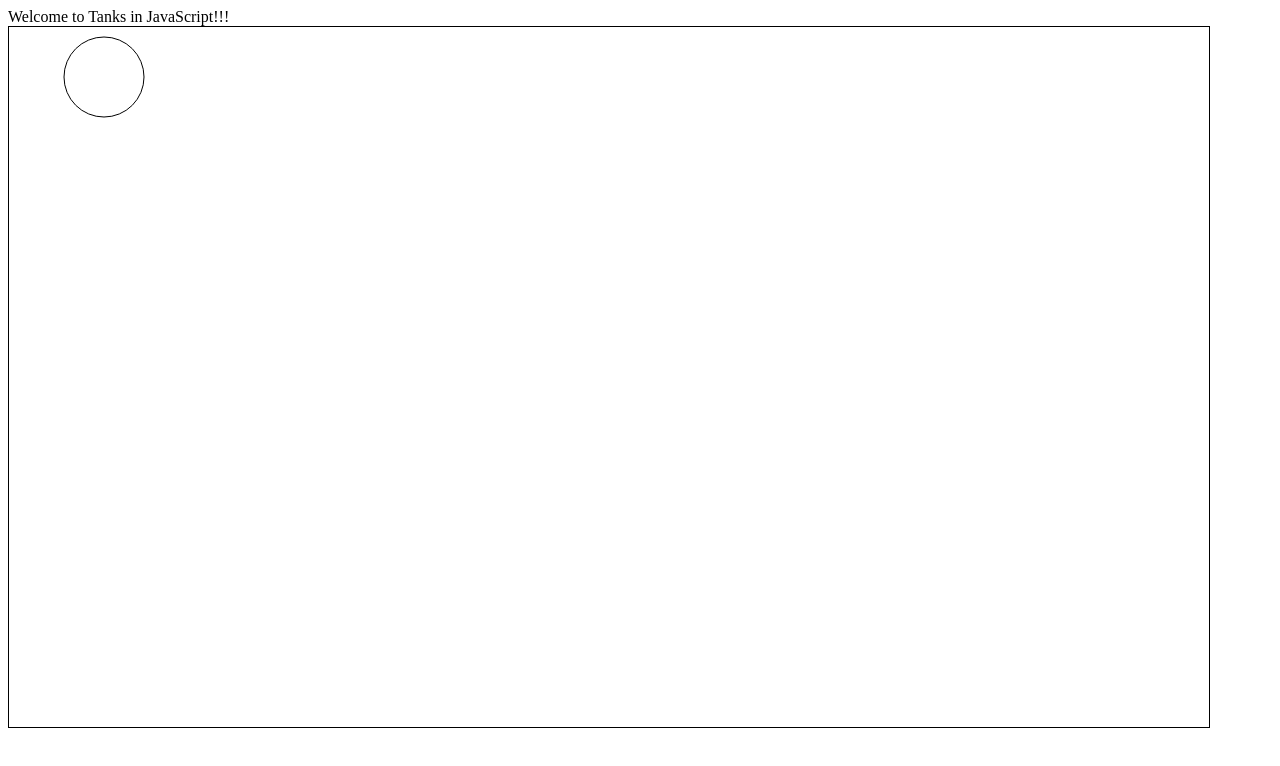
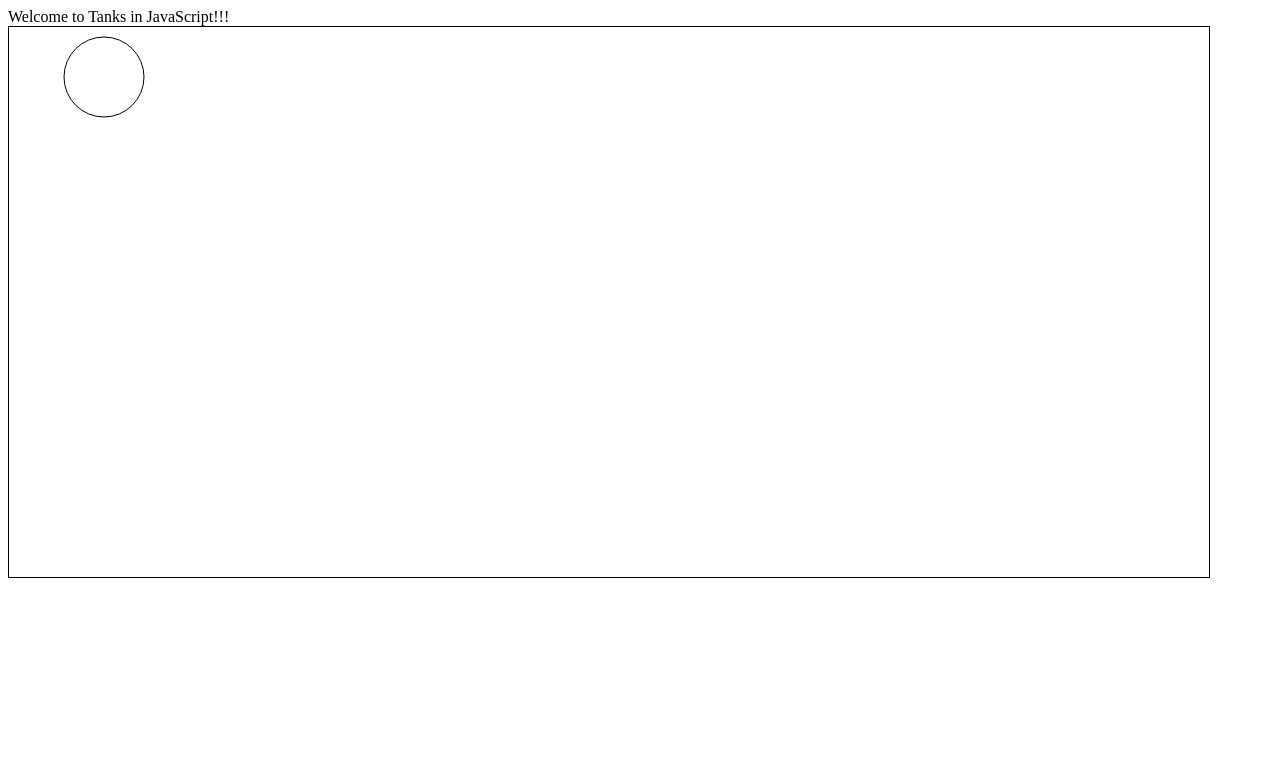
Before and after one commit to pdfernhout/TanksInYourBrowser, a plain HTML site: page WebContent/index.html in a window 1280 px wide. Drawn offline with nearby package versions, Linux system fonts and the light colour scheme; no server answers.

Commit message:
Reducing canvas height for chromebook

```diff
--- a/WebContent/index.html
+++ b/WebContent/index.html
@@ -6,7 +6,7 @@
 <body>
 Welcome to Tanks in JavaScript!!!<br>
 
-<canvas id="tankCanvas" width="1200" height="700" style="border:1px solid #000000;">
+<canvas id="tankCanvas" width="1200" height="550" style="border:1px solid #000000;">
 </canvas>
 
 <script src="js/tanks.js" ></script>
```
